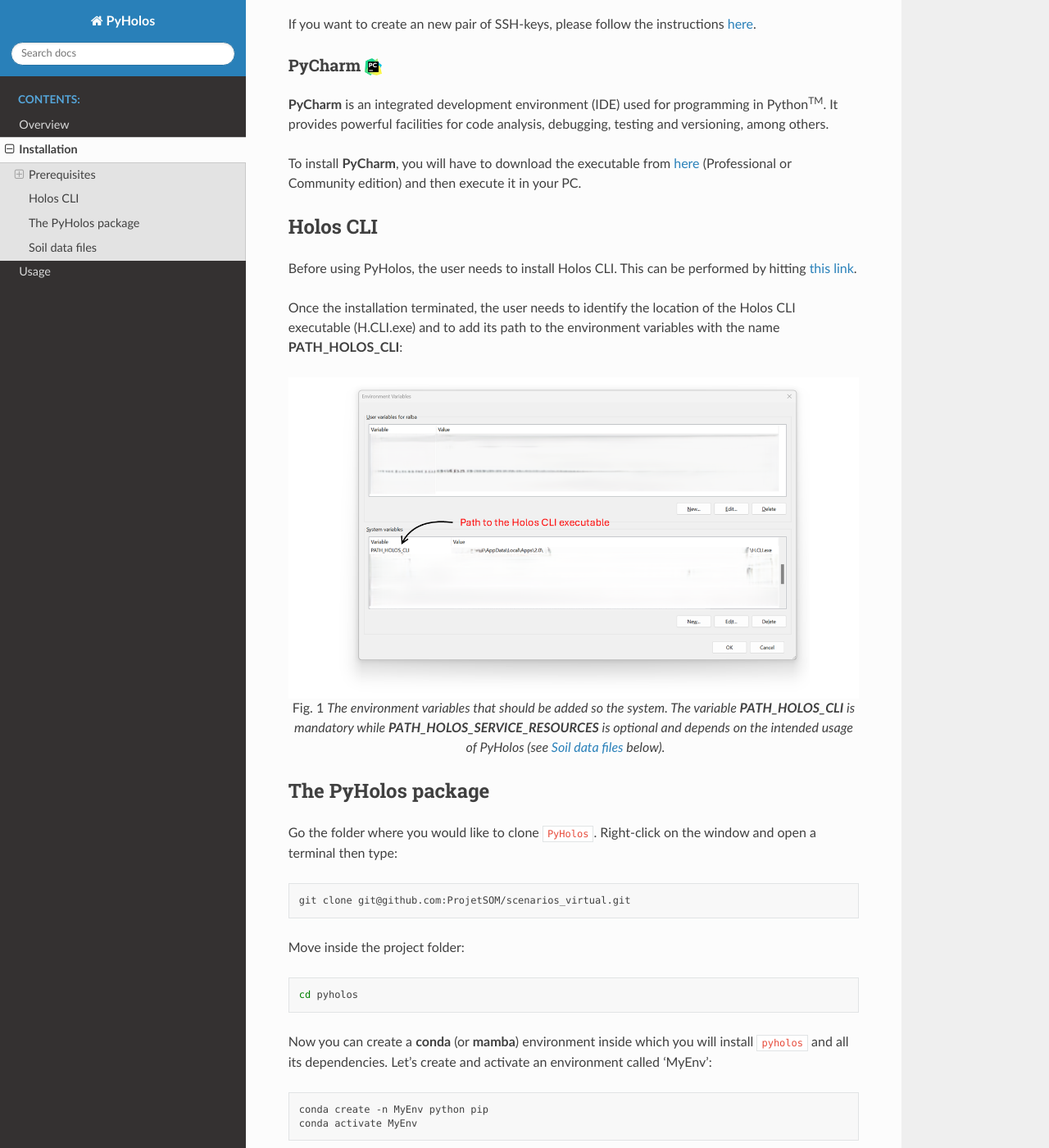
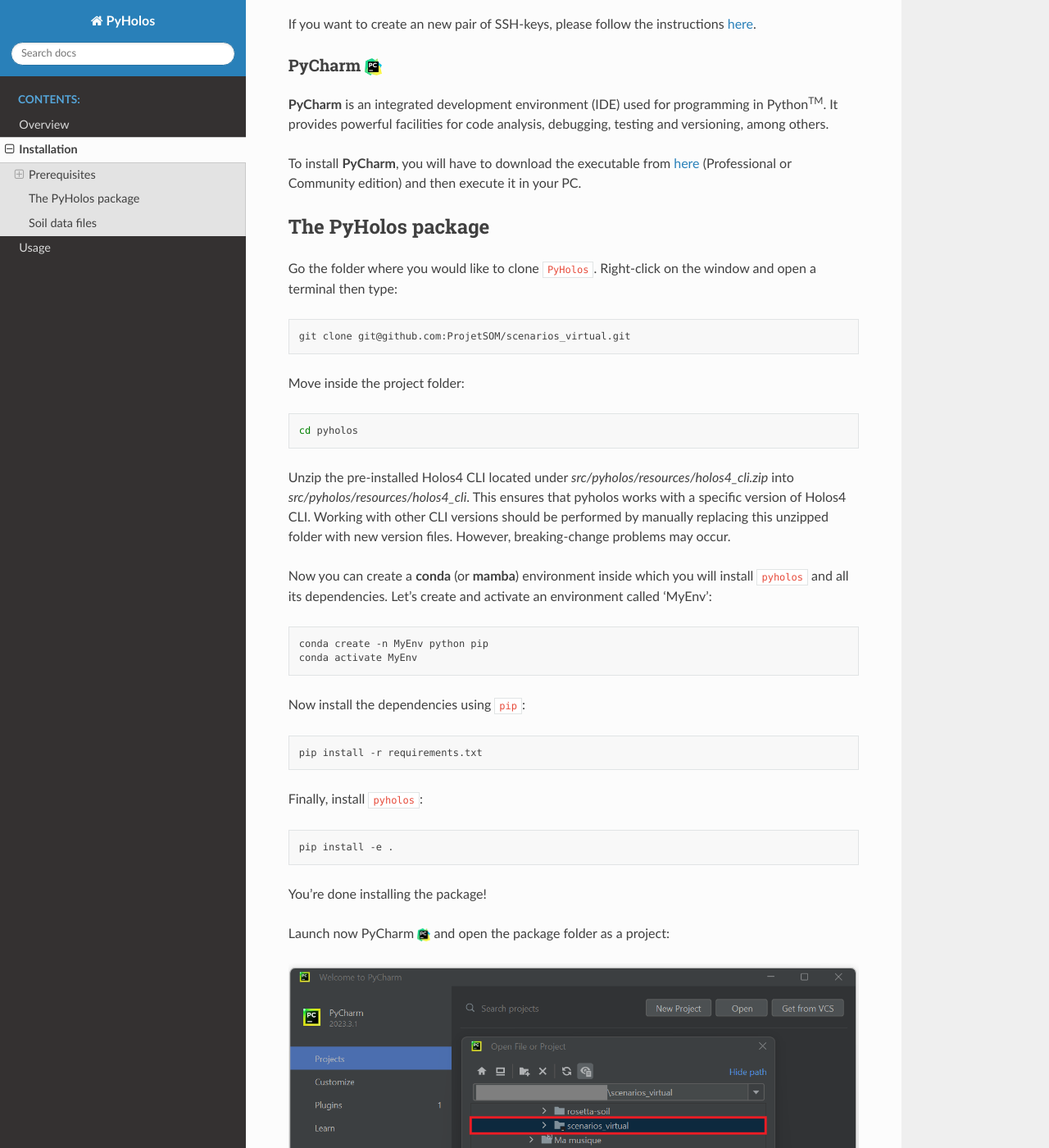
Before and after one commit to Mon-Systeme-Fourrager/pyholos, a Sphinx documentation site: the page built from docs/installation.rst, in a window 1280 px wide and 1400 px high, scrolled down 1681 px. Shown: the whole window at 82% size. Built offline with Sphinx 7.4.7 and the Read the Docs theme 3.1.0, drawn with Linux system fonts in a browser that asks for light colours.

Commit message:
doc(installation.rst): update Holos CLI installation procedure

```diff
--- a/docs/installation.rst
+++ b/docs/installation.rst
@@ -87,26 +87,6 @@
 <https://www.jetbrains.com/pycharm/download/>`__ (Professional or Community edition) and then execute it in your PC.
 
 
-*********
-Holos CLI
-*********
-
-Before using PyHolos, the user needs to install Holos CLI. This can be performed by hitting
-`this link <https://agriculture.canada.ca/holos/cli/setup.exe>`__.
-
-Once the installation terminated, the user needs to identify the location of the Holos CLI executable (H.CLI.exe) and
-to add its path to the environment variables with the name **PATH_HOLOS_CLI**:
-
-.. _fig_environment_variables:
-
-.. figure:: figs/environment_variables.png
-    :align: center
-
-    The environment variables that should be added so the system.
-    The variable **PATH_HOLOS_CLI** is mandatory while **PATH_HOLOS_SERVICE_RESOURCES** is optional and depends on the
-    intended usage of PyHolos (see :ref:`installation:Soil data files` below).
-
-
 *******************
 The PyHolos package
 *******************
@@ -125,6 +105,11 @@
 .. code-block:: bash
 
     cd pyholos
+
+Unzip the pre-installed Holos4 CLI located under `src/pyholos/resources/holos4_cli.zip`
+into `src/pyholos/resources/holos4_cli`. This ensures that pyholos works with a specific version of Holos4 CLI.
+Working with other CLI versions should be performed by manually replacing this unzipped folder with new version files.
+However, breaking-change problems may occur.
 
 
 Now you can create a **conda** (or **mamba**) environment inside which you will install ``pyholos`` and all its
```
Also changed, not shown: docs/figs/environment_variables.png (deleted).
